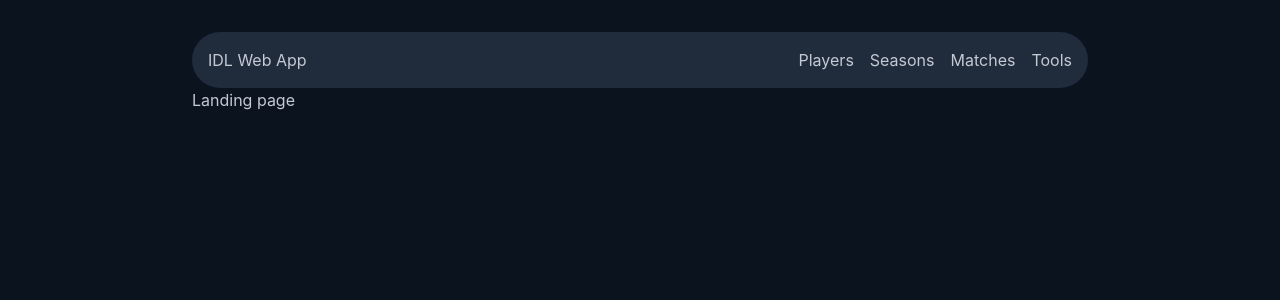
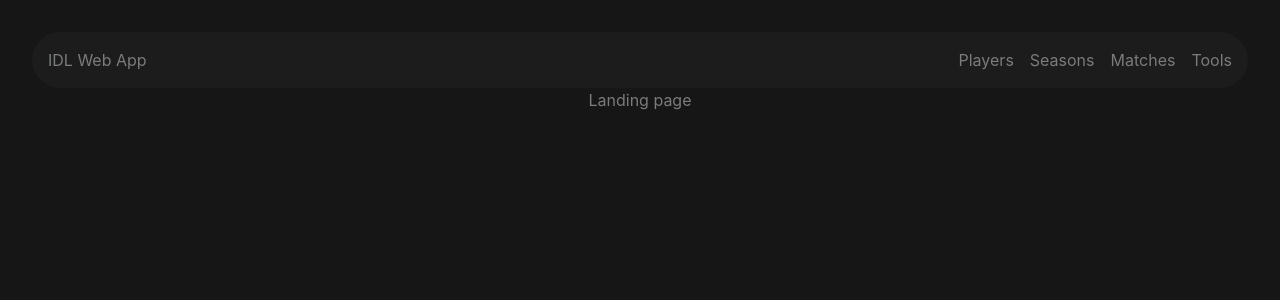
Before and after one commit to PlainOldMoose/IDLWebApp, a React (Vite) app in the folder frontend-tailwind/: page / in a window 1280 px wide. Shown: the top 300 px of the page. Built offline with nearby package versions, Linux system fonts and the light colour scheme; no server answers.

Commit message:
Implemented basic formatting for list of players

```diff
--- a/frontend-tailwind/src/App.tsx
+++ b/frontend-tailwind/src/App.tsx
@@ -9,7 +9,7 @@ function App() {
 
     return (
         <BrowserRouter>
-            <main className="max-w-4xl mx-auto text-light-grey">
+            <main className="max-w-7xl mx-auto text-grey">
                 <Navbar/>
                 <Routes>
                     <Route path="/" element={<Landing/>}/>
--- a/frontend-tailwind/src/components/Navbar.tsx
+++ b/frontend-tailwind/src/components/Navbar.tsx
@@ -1,18 +1,18 @@
-import { Link } from "react-router-dom";
+import {Link} from "react-router-dom";
 
 export default function Navbar() {
     return (
-        <nav className="flex mt-8 p-4 justify-between bg-light-blue rounded-full">
+        <nav className="flex mx-8 mt-8 p-4 justify-between bg-accent rounded-full">
             {/*Logo*/}
             <div>
-                <Link to="/">IDL Web App</Link>
+                <Link to="/" className="nav-link">IDL Web App</Link>
             </div>
             {/*Links*/}
             <div className="flex gap-4">
-                <Link to="/players">Players</Link>
-                <Link to="/seasons">Seasons</Link>
-                <Link to="/matches">Matches</Link>
-                <Link to="/tools">Tools</Link>
+                <Link to="/players" className="nav-link">Players</Link>
+                <Link to="/seasons" className="nav-link">Seasons</Link>
+                <Link to="/matches" className="nav-link">Matches</Link>
+                <Link to="/tools" className="nav-link">Tools</Link>
             </div>
         </nav>
     );
--- a/frontend-tailwind/src/index.css
+++ b/frontend-tailwind/src/index.css
@@ -1,11 +1,18 @@
 @import "tailwindcss";
 
 @theme {
-    --color-light-grey: #c4cad3;
+    --color-background: #161616;
+    --color-accent: #1c1c1c;
+    --color-grey: #7a7b7b;
+    --color-grey-hover: #c2c2c2;
     --color-blue: #0b131e;
     --color-light-blue: #202b3b;
 }
 
 body {
-    background-color: var(--color-blue);
+    background-color: var(--color-background);
 }
+
+.nav-link {
+    @apply hover:text-grey-hover transition-colors;
+}
--- a/frontend-tailwind/src/pages/Landing.tsx
+++ b/frontend-tailwind/src/pages/Landing.tsx
@@ -1,5 +1,5 @@
 export default function Landing() {
     return(
-        <div>Landing page</div>
+        <div className="flex justify-center">Landing page</div>
     );
 }
--- a/frontend-tailwind/src/pages/Players.tsx
+++ b/frontend-tailwind/src/pages/Players.tsx
@@ -8,14 +8,26 @@ export default function Players() {
 
     return (
         <div>
-            <h1>Players</h1>
-            <ul>
-                {players?.map((player) => (
-                    <li key={player.steamId}>
-                        {player.username} - ELO: {player.elo}
-                    </li>
-                ))}
-            </ul>
+            <div className="bg-accent rounded-2xl p-8 mt-8">
+                <table className="table-auto w-full">
+                    <thead className="border-b">
+                    <tr>
+                        <th className="text-left py-2 px-4">Steam ID</th>
+                        <th className="text-left py-2 px-4">Username</th>
+                        <th className="text-left py-2 px-4">ELO</th>
+                    </tr>
+                    </thead>
+                    <tbody>
+                    {players?.map((player) => (
+                        <tr key={player.steamId} className="border-b">
+                            <td className="text-left py-2 px-4">{player.steamId}</td>
+                            <td className="text-left py-2 px-4">{player.username}</td>
+                            <td className="text-left py-2 px-4">{player.elo}</td>
+                        </tr>
+                    ))}
+                    </tbody>
+                </table>
+            </div>
         </div>
     );
 }
```
